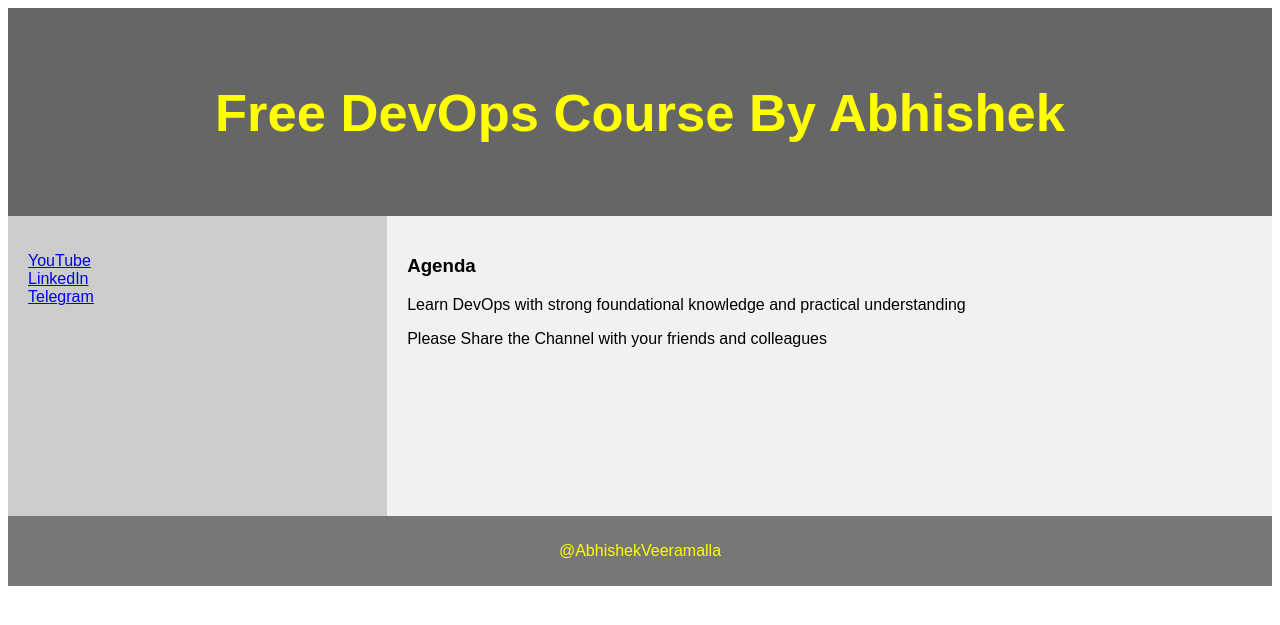
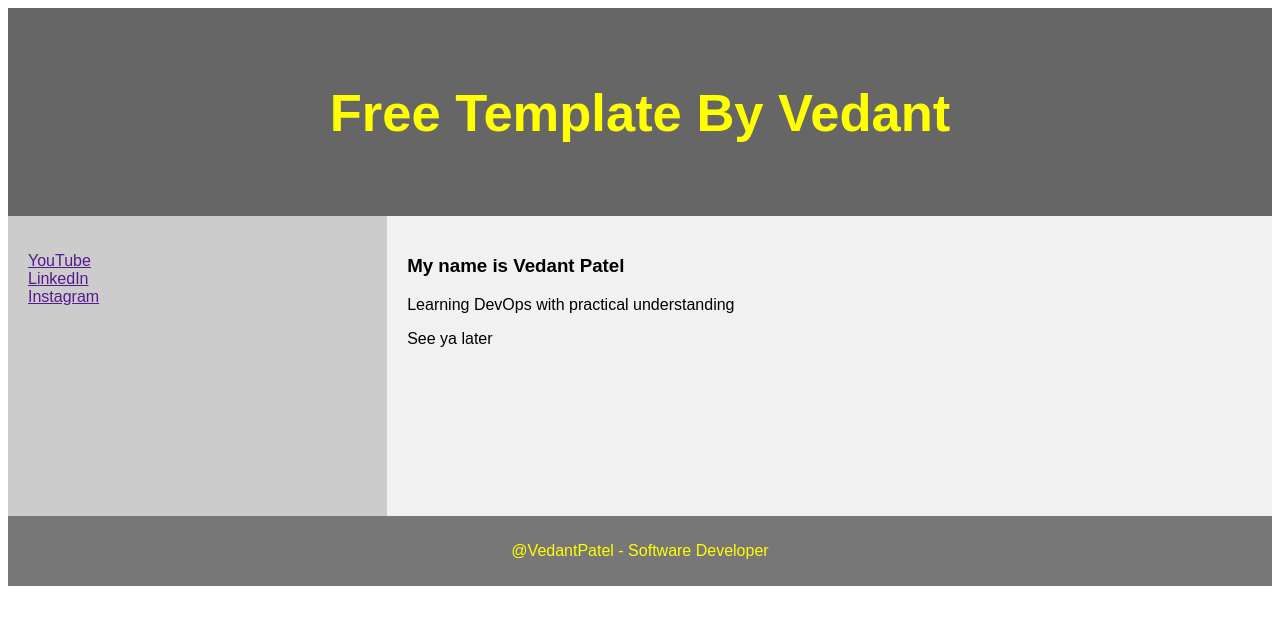
Before and after one commit to vpatel1178/docker-demo, a Django app: page /demo/ in a window 1280 px wide. Shown: the top 625 px of the page. Run offline with Django 4.2, Linux system fonts and the light colour scheme.

Commit message:
Making changes to html file

```diff
--- a/examples/python-web-app/devops/demo/templates/demo_site.html
+++ b/examples/python-web-app/devops/demo/templates/demo_site.html
@@ -73,27 +73,27 @@ footer {
 
 
 <header>
-  <h2>Free DevOps Course By Abhishek</h2>
+  <h2>Free Template By Vedant</h2>
 </header>
 
 <section>
   <nav>
     <ul>
-      <li><a href="www.youtube.com/@AbhishekVeeramalla">YouTube</a></li>
-      <li><a href="www.linkedin.com/in/abhishek-veeramalla-77b33996/">LinkedIn</a></li>
-      <li><a href="https://telegram.me/abhishekveeramalla">Telegram</a></li>
+      <li><a href="">YouTube</a></li>
+      <li><a href="">LinkedIn</a></li>
+      <li><a href="">Instagram</a></li>
     </ul>
   </nav>
 
   <article>
-    <h1>Agenda</h1>
-    <p>Learn DevOps with strong foundational knowledge and practical understanding</p>
-    <p>Please Share the Channel with your friends and colleagues</p>
+    <h1>My name is Vedant Patel</h1>
+    <p>Learning DevOps with practical understanding</p>
+    <p>See ya later</p>
   </article>
 </section>
 
 <footer>
-  <p>@AbhishekVeeramalla</p>
+  <p>@VedantPatel - Software Developer</p>
 </footer>
 
 </body>
```
